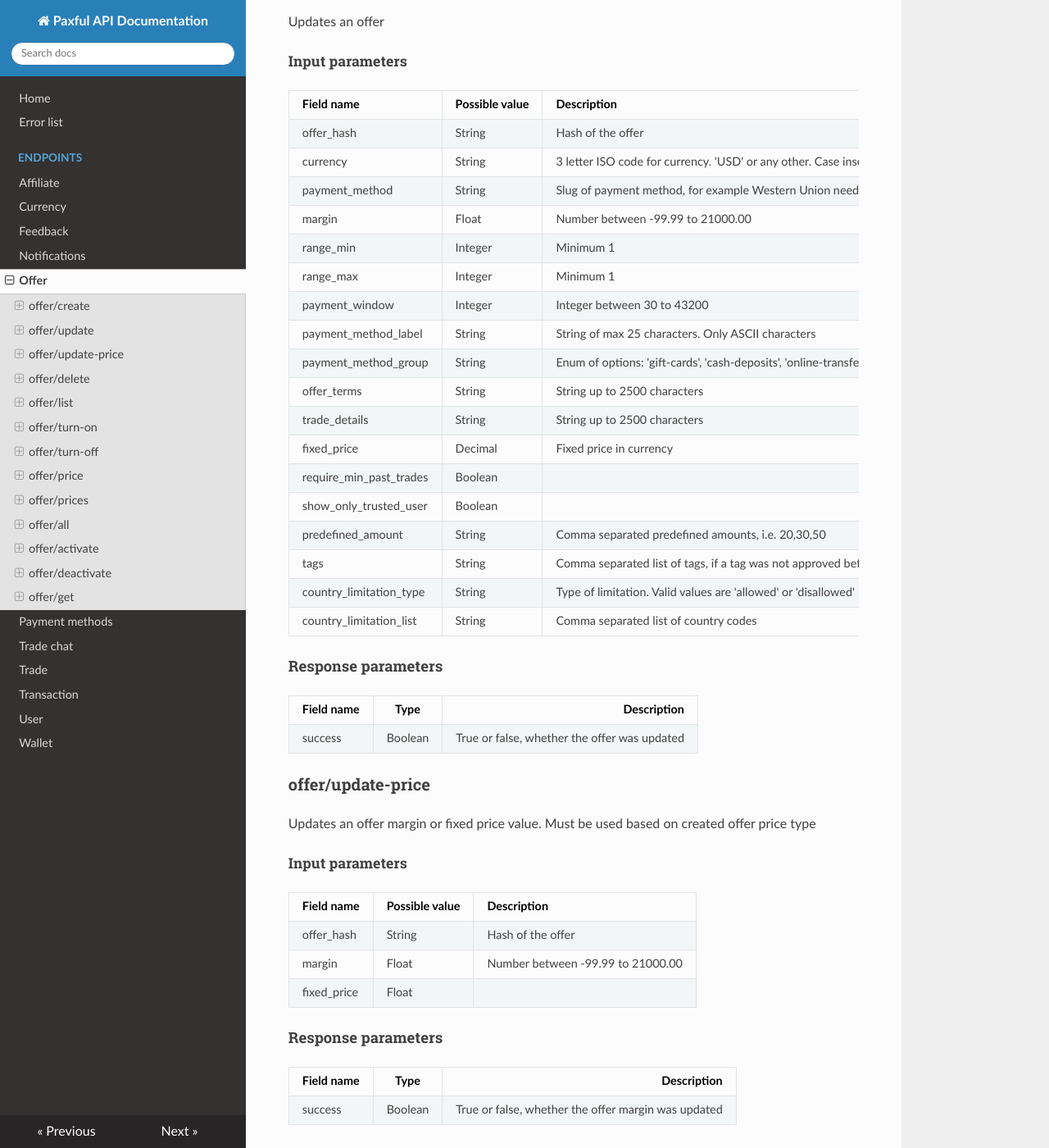
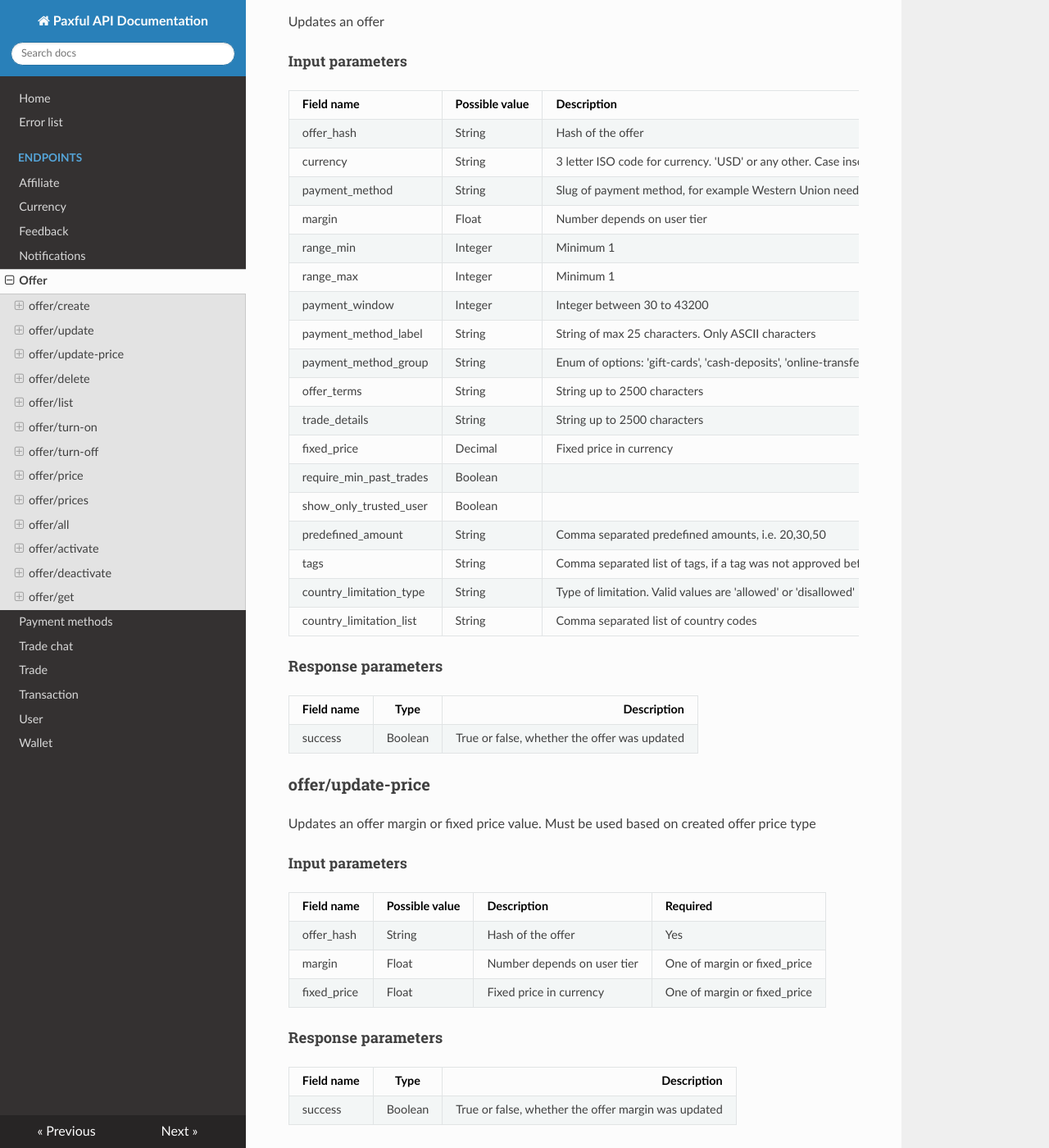
Before and after one commit to paxful/api-docs, an MkDocs documentation site: the page built from docs/endpoints/offer.md, in a window 1280 px wide and 1400 px high, scrolled down 1202 px. Shown: the whole window at 82% size. Built offline with MkDocs 1.6.1, drawn with Linux system fonts in a browser that asks for light colours; nearby versions of some CDN libraries; some of the changed text lies outside the part shown.

Commit message:
CHANGE: update-price (fix typo)

```diff
--- a/docs/endpoints/offer.md
+++ b/docs/endpoints/offer.md
@@ -11,7 +11,7 @@ Create an Offer
 | offer_type_field       | String                  | 'buy' or 'sell' string |   Yes    |
 | currency               | String                  | 3 letter ISO code for fiat currency. 'USD' or any other. Case insensitive |   Yes    |
 | payment_method         | String                  | Slug of payment method, for example Western Union needs to be passed as 'western-union' |   Yes    |
-| margin                 | Float                   | Number between -99.99 to 21000.00 |   Yes    |
+| margin                 | Float                   | Number depends on user tier |   Yes    |
 | range_min              | Integer                 | Minimum 1         |   Yes    |
 | range_max              | Integer                 | Minimum 1         |   Yes    |
 | payment_window         | Integer                 | Integer between 30 to 43200 |   Yes    |
@@ -45,7 +45,7 @@ Updates an offer
 | offer_hash             | String                  | Hash of the offer |
 | currency               | String                  | 3 letter ISO code for currency. 'USD' or any other. Case insensitive |
 | payment_method         | String                  | Slug of payment method, for example Western Union needs to be passed as 'western-union' |
-| margin                 | Float                   | Number between -99.99 to 21000.00 |
+| margin                 | Float                   | Number depends on user tier |
 | range_min              | Integer                 | Minimum 1         |
 | range_max              | Integer                 | Minimum 1         |
 | payment_window         | Integer                 | Integer between 30 to 43200 |
@@ -73,11 +73,11 @@ Updates an offer margin or fixed price value. Must be used based on created offe
 
 ##### Input parameters
 
-| Field name             | Possible value          | Description       |
-| ---------------------- | ----------------------- | ----------------- |
-| offer_hash             | String                  | Hash of the offer |
-| margin                 | Float                   | Number between -99.99 to 21000.00 |
-| fixed_price            | Float                   |  |
+| Field name             | Possible value          | Description       | Required |
+| ---------------------- | ----------------------- | ----------------- | -------- |
+| offer_hash             | String                  | Hash of the offer | Yes      |
+| margin                 | Float                   | Number depends on user tier | One of margin or fixed_price |
+| fixed_price            | Float                   | Fixed price in currency | One of margin or fixed_price |
 
 #### Response parameters
 
```
